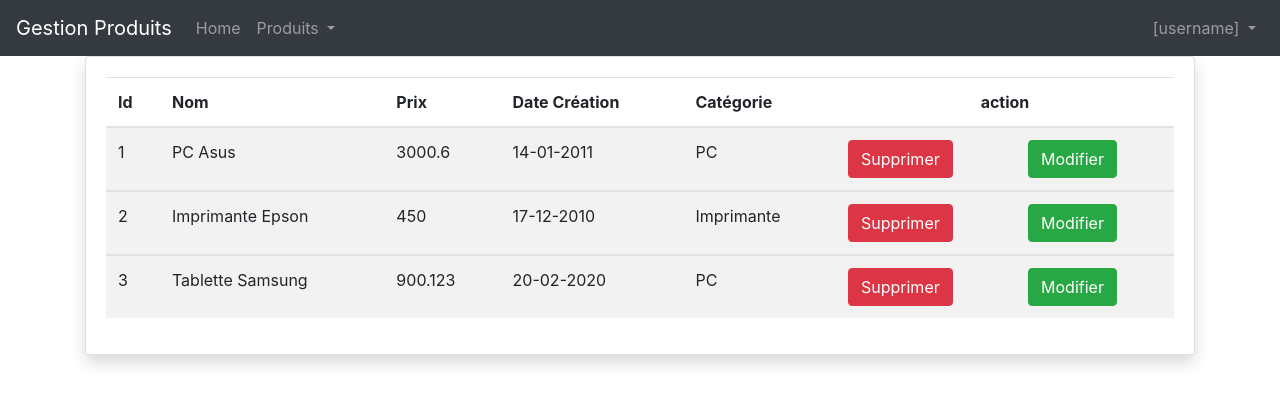
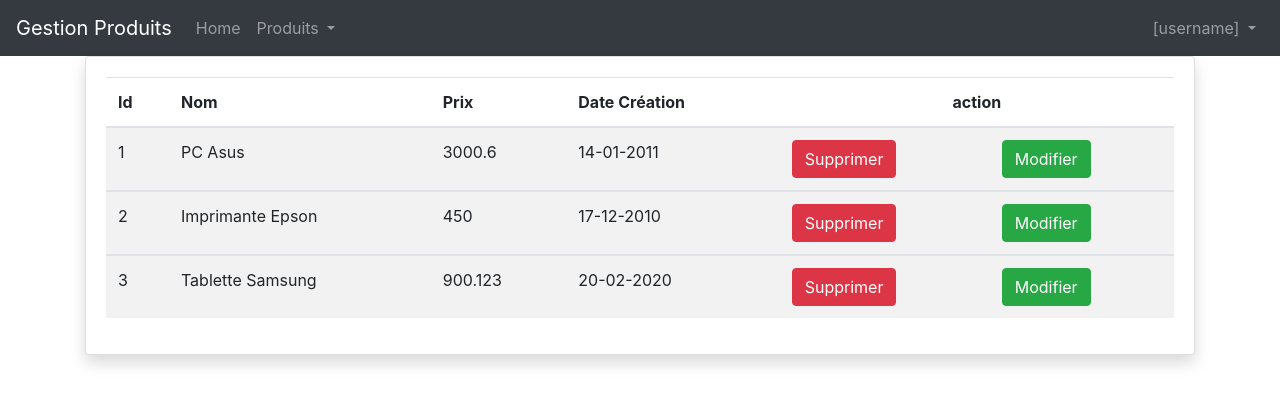
Before and after one commit to xavierngaba2024/produit-front, an Angular app: page /produits in a window 1280 px wide. Shown: the top 404 px of the page. Built offline with nearby package versions, Linux system fonts and the light colour scheme.

Commit message:
ajout du module HttpClientModule et désactivation de la gestion des catégories

```diff
--- a/src/app/add-produit/add-produit.component.html
+++ b/src/app/add-produit/add-produit.component.html
@@ -19,14 +19,14 @@
             <label>Date création</label>
             <input type="date" [(ngModel)]="newProduit.dateCreation" name="dateCreation" class="form-control">
         </div>
-        <div class="col-sm-4 col-md-4 col-lg-4">
+        <!-- <div class="col-sm-4 col-md-4 col-lg-4">
             <label>Categorie</label>
             <select class="form-control form-control-lg" id="idCat" name="idCat" [(ngModel)]="newIdCat">
                 <option *ngFor="let cat of categories" [value]="cat.idCat">
                     {{cat.nomCat}}
                 </option>
             </select>
-        </div>
+        </div> -->
         <div class="mt-2">
             <button type="submit" (click)="addProduit()" class="btn btn-success">Ajouter</button>
         </div>
--- a/src/app/add-produit/add-produit.component.ts
+++ b/src/app/add-produit/add-produit.component.ts
@@ -19,12 +19,12 @@ export class AddProduitComponent {
               private router : Router) {}
 
   ngOnInit(): void {
-    this.categories = this.produitService.listeCategories();
+    /* this.categories = this.produitService.listeCategories(); */
   }
 
   addProduit() {
     //console.log(this.newProduit);
-    this.newCategorie = this.produitService.consulterCategorie(this.newIdCat);
+    /* this.newCategorie = this.produitService.consulterCategorie(this.newIdCat); */
     this.newProduit.categorie = this.newCategorie;
     this.produitService.ajouterProduit(this.newProduit);
     this.router.navigate(['produits']);
--- a/src/app/app.module.ts
+++ b/src/app/app.module.ts
@@ -7,6 +7,7 @@ import { ProduitsComponent } from './produits/produits.component';
 import { AddProduitComponent } from './add-produit/add-produit.component';
 import { FormsModule } from '@angular/forms';
 import { UpdateProduitComponent } from './update-produit/update-produit.component';
+import { HttpClientModule } from '@angular/common/http';
 
 @NgModule({
   declarations: [
@@ -18,7 +19,8 @@ import { UpdateProduitComponent } from './update-produit/update-produit.componen
   imports: [
     BrowserModule,
     AppRoutingModule,
-    FormsModule
+    FormsModule,
+    HttpClientModule
   ],
   providers: [
     provideClientHydration()
--- a/src/app/produits/produits.component.html
+++ b/src/app/produits/produits.component.html
@@ -8,7 +8,7 @@
                         <th>Nom</th>
                         <th>Prix</th>
                         <th>Date Création</th>
-                        <th>Catégorie</th>
+                        <!-- <th>Catégorie</th> -->
                         <th [colSpan]="2" style="text-align: center;">action</th>
                     </tr>
                 </thead>
@@ -19,7 +19,7 @@
                         <td>{{produit.nomProduit}}</td>
                         <td>{{produit.prixProduit}}</td>
                         <td>{{produit.dateCreation | date:'dd-MM-yyyy'}}</td>
-                        <td>{{produit.categorie.nomCat}}</td>
+                        <!-- <td>{{produit.categorie.nomCat}}</td> -->
                         <td><a class="btn btn-danger" (click)="supprimerProduit(produit)">Supprimer</a></td>
                         <td><a class="btn btn-success" [routerLink]="['/updateProduit',produit.idProduit]">Modifier</a></td>
                     </tr>
--- a/src/app/services/produit.service.ts
+++ b/src/app/services/produit.service.ts
@@ -9,10 +9,10 @@ export class ProduitService {
 
   produits: Produit[]; //un tableau de Produit
   produit! : Produit;
-  categories: Categorie[];
+  /* categories: Categorie[]; */
   constructor() {
-    this.categories = [{ idCat: 1, nomCat: "PC" },
-                       { idCat: 2, nomCat: "Imprimante" }];
+    /* this.categories = [{ idCat: 1, nomCat: "PC" },
+                       { idCat: 2, nomCat: "Imprimante" }]; */
 
     this.produits = [
       {
@@ -73,12 +73,12 @@ export class ProduitService {
     this.trierProduits();
   }
 
-  listeCategories(): Categorie[] {
+  /* listeCategories(): Categorie[] {
     return this.categories;
   }
 
   consulterCategorie(id: number): Categorie {
     return this.categories.find(cat => cat.idCat == id)!;
-  }
+  } */
 
 }
--- a/src/app/update-produit/update-produit.component.html
+++ b/src/app/update-produit/update-produit.component.html
@@ -20,14 +20,14 @@
             <input type="date" [ngModel]="currentProduit.dateCreation | date: 'yyyy-MM-dd'"
                 (ngModelChange)=" currentProduit.dateCreation= $event" name="dateCreation" class="form-control">
         </div>
-        <div class="col-sm-4 col-md-4 col-lg-4">
+        <!-- <div class="col-sm-4 col-md-4 col-lg-4">
             <label>Categorie</label>
             <select class="form-control form-control-lg" id="idCat" name="idCat" [(ngModel)]="updatedCatId">
                 <option *ngFor="let cat of categories" [value]="cat.idCat">
                     {{cat.nomCat}}
                 </option>
             </select>
-        </div>
+        </div> -->
         <div class="mt-2">
             <button type="submit" (click)="updateProduit()" class="btn btn-success">Modifer</button>
         </div>
--- a/src/app/update-produit/update-produit.component.ts
+++ b/src/app/update-produit/update-produit.component.ts
@@ -18,13 +18,13 @@ export class UpdateProduitComponent {
               private produitService: ProduitService) { }
 
   ngOnInit() {
-    this.categories = this.produitService.listeCategories();
+    /* this.categories = this.produitService.listeCategories(); */
     this.currentProduit = this.produitService.consulterProduit(this.activatedRoute.snapshot.params['id']);
     this.updatedCatId = this.currentProduit.categorie.idCat;
   }
 
   updateProduit() {
-    this.currentProduit.categorie = this.produitService.consulterCategorie(this.updatedCatId);
+    /* this.currentProduit.categorie = this.produitService.consulterCategorie(this.updatedCatId); */
     this.produitService.updateProduit(this.currentProduit);
     this.router.navigate(["produits"]);
   }
```
